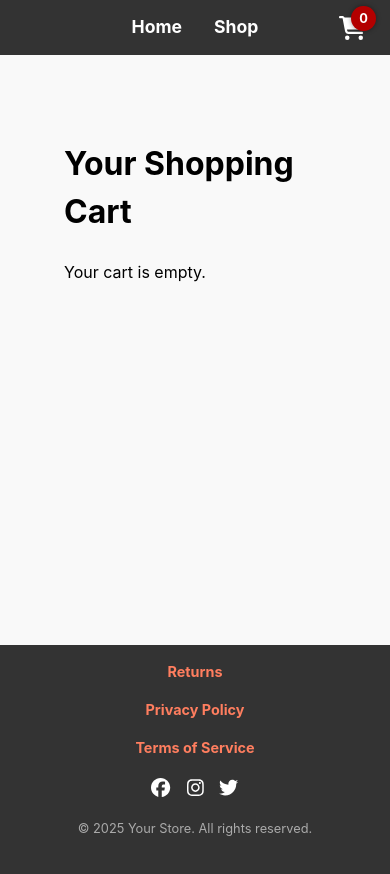
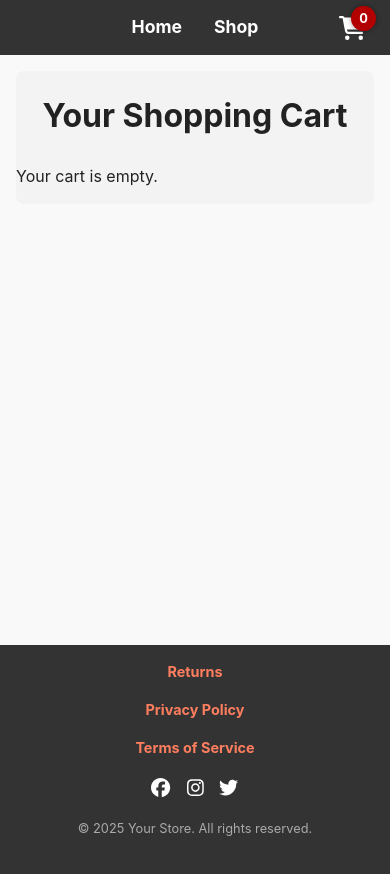
Before and after one commit to Graham4914/odin-shopping-cart, a React (Vite) app: page /cart in a window 390 px wide. Shown: the top 874 px of the page. Built offline with nearby package versions, Linux system fonts and the light colour scheme.

Commit message:
fixined conrast fails on remove button

```diff
--- a/src/components/ShoppingCart/ShoppingCart.module.css
+++ b/src/components/ShoppingCart/ShoppingCart.module.css
@@ -10,16 +10,19 @@
 
 .shoppingCartContent {
   flex: 1; /* Push the footer down */
-  padding: 2rem;
-  background-color: #f9f9f9;
+  padding: 1rem;
+  background-color: #f3f3f3;
+  color: #222;
+  border-radius: 8px;
 }
 .shoppingCart {
   display: flex;
   flex-direction: row;
   align-items: flex-start;
   justify-content: space-between;
-  padding: 2rem;
   max-width: 1200px;
+  width: clamp(280px, 90%, 800px);
+  padding: clamp(0.5rem, 2vw, 1.5rem);
   margin: 0 auto;
 }
 
@@ -117,9 +120,13 @@
 
 .removeButton {
   margin-left: auto; /* Push it to the right */
-  color: red;
-  border: none;
-  background: transparent;
+  background-color: #b30000;
+  color: #ffffff;
+  font-size: clamp(0.60rem, 1vw, .9rem);
+  padding: clamp(0.2rem, 0.5vw, 0.5rem) clamp(0.4rem, 1vw, 0.75rem);
+  min-width: clamp(50px, 20%, 80px);
+  font-weight: bold;
+  border: 2px solid #800000;
   cursor: pointer;
   transition: color 0.2s ease;
 }
@@ -130,7 +137,8 @@
 .summarySection {
   flex: 1;
   padding: 1.5rem;
-  background-color: white;
+  background-color: #ffffff;
+  color: #222;
   border-radius: 8px;
   box-shadow: 0 2px 8px rgba(0, 0, 0, 0.1);
   position: sticky;
@@ -168,7 +176,16 @@
       flex-direction: column;
       align-items: center;
   }
-
+.shoppingCartContent{
+  width: 100%;
+  padding: 0;
+}
+.heading {
+  text-align: center;
+}
+.shoppingCartContainer{
+  padding: 1rem;
+}
   .cartContent {
       display: flex;
       flex-direction: column; /* Stack items vertically */
```
